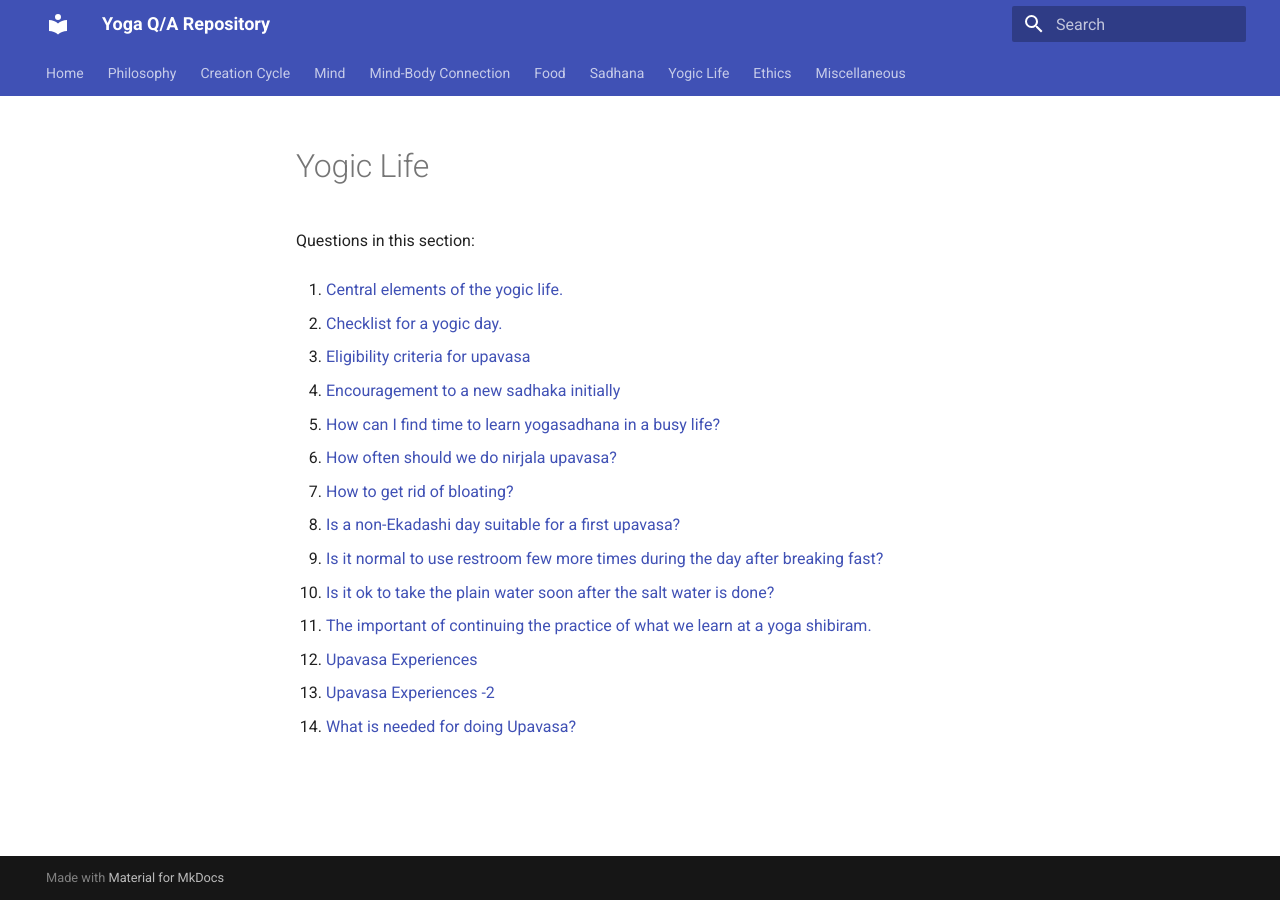
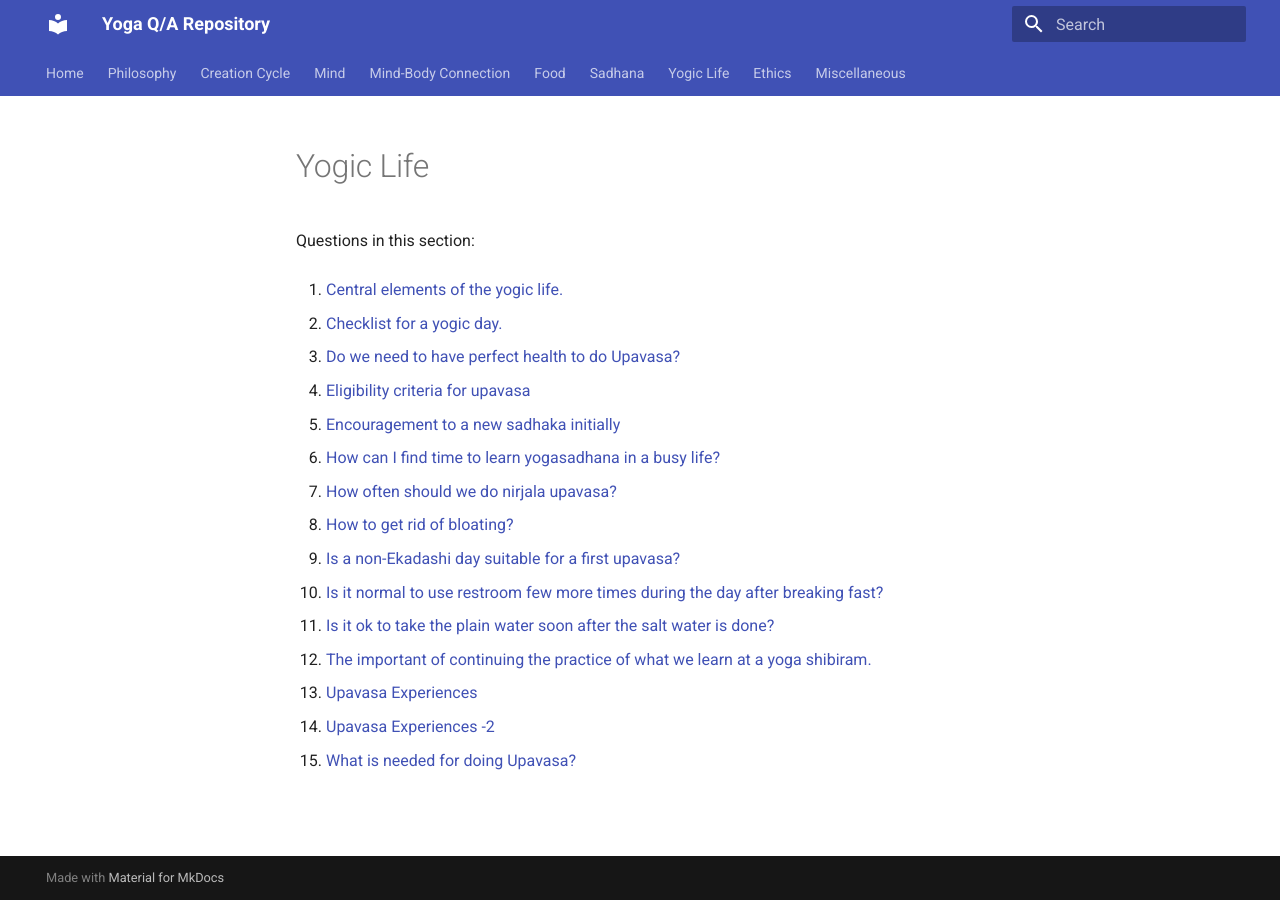
Before and after one commit to yogiclife/yoga-qa, an MkDocs documentation site: the page built from docs/yogic-life/README.md, in a window 1280 px wide. Built offline with MkDocs 1.6.1 and Material for MkDocs 9.7.7, drawn with Linux system fonts in a browser that asks for light colours.

Commit message:
Update topic indices [skip ci]

```diff
--- a/docs/yogic-life/README.md
+++ b/docs/yogic-life/README.md
@@ -6,26 +6,28 @@ Questions in this section:
 
 2. [Checklist for a yogic day.](checklist-for-a-yogic-day-20260628-134950.md)
 
-3. [Eligibility criteria for upavasa](eligibility-criteria-for-upavasa-20260629-073711.md)
+3. [Do we need to have perfect health to do Upavasa?](do-we-need-to-have-perfect-health-to-do-upavasa-20260629-223916.md)
 
-4. [Encouragement to a new sadhaka initially](encouragement-to-a-new-sadhaka-initially-20260629-073940.md)
+4. [Eligibility criteria for upavasa](eligibility-criteria-for-upavasa-20260629-073711.md)
 
-5. [How can I find time to learn yogasadhana in a busy life?](how-can-i-find-time-to-learn-yogasadhana-in-a-busy-life-20260628-121124.md)
+5. [Encouragement to a new sadhaka initially](encouragement-to-a-new-sadhaka-initially-20260629-073940.md)
 
-6. [How often should we do nirjala upavasa?](how-often-should-we-do-nirjala-upavasa-20260628-115448.md)
+6. [How can I find time to learn yogasadhana in a busy life?](how-can-i-find-time-to-learn-yogasadhana-in-a-busy-life-20260628-121124.md)
 
-7. [How to get rid of bloating?](how-to-get-rid-of-bloating-20260629-074146.md)
+7. [How often should we do nirjala upavasa?](how-often-should-we-do-nirjala-upavasa-20260628-115448.md)
 
-8. [Is a non-Ekadashi day suitable for a first upavasa?](is-a-non-ekadashi-day-suitable-for-a-first-upavasa-20260629-074340.md)
+8. [How to get rid of bloating?](how-to-get-rid-of-bloating-20260629-074146.md)
 
-9. [Is it normal to use restroom few more times during the day after breaking fast?](is-it-normal-to-use-restroom-few-more-times-during-the-day-after-breaking-fast-20260629-222435.md)
+9. [Is a non-Ekadashi day suitable for a first upavasa?](is-a-non-ekadashi-day-suitable-for-a-first-upavasa-20260629-074340.md)
 
-10. [Is it ok to take the plain water soon after the salt water is done?](is-it-ok-to-take-the-plain-water-soon-after-the-salt-water-is-done-20260629-073315.md)
+10. [Is it normal to use restroom few more times during the day after breaking fast?](is-it-normal-to-use-restroom-few-more-times-during-the-day-after-breaking-fast-20260629-222435.md)
 
-11. [The important of continuing the practice of what we learn at a yoga shibiram.](the-important-of-continuing-the-practice-of-what-we-learn-at-a-yoga-shibiram-20260628-132817.md)
+11. [Is it ok to take the plain water soon after the salt water is done?](is-it-ok-to-take-the-plain-water-soon-after-the-salt-water-is-done-20260629-073315.md)
 
-12. [Upavasa Experiences](upavasa-experiences-20260629-073507.md)
+12. [The important of continuing the practice of what we learn at a yoga shibiram.](the-important-of-continuing-the-practice-of-what-we-learn-at-a-yoga-shibiram-20260628-132817.md)
 
-13. [Upavasa Experiences -2](upavasa-experiences-2-20260629-115359.md)
+13. [Upavasa Experiences](upavasa-experiences-20260629-073507.md)
 
-14. [What is needed for doing Upavasa?](what-is-needed-for-doing-upavasa-20260629-081011.md)
+14. [Upavasa Experiences -2](upavasa-experiences-2-20260629-115359.md)
+
+15. [What is needed for doing Upavasa?](what-is-needed-for-doing-upavasa-20260629-081011.md)
```
